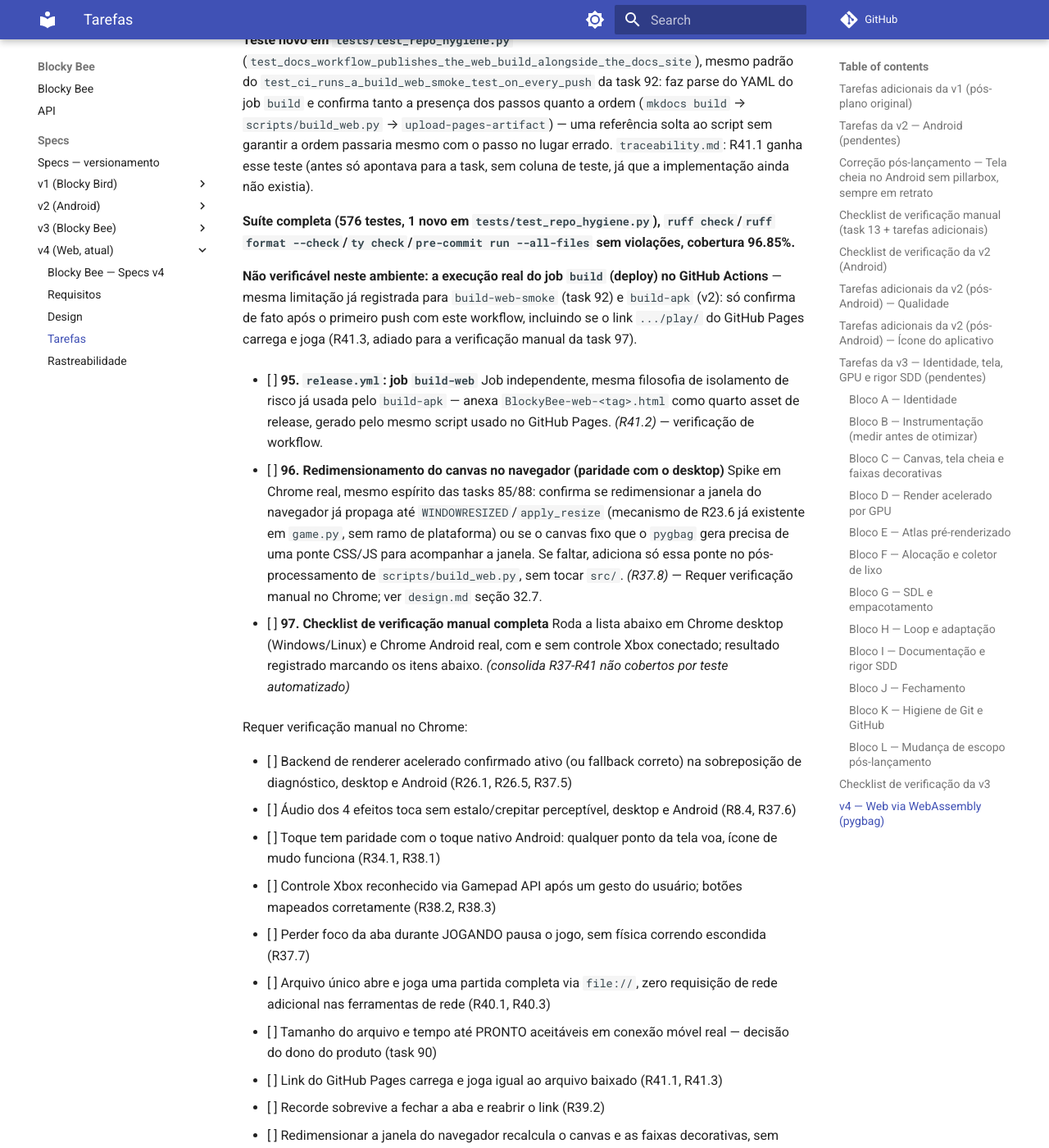
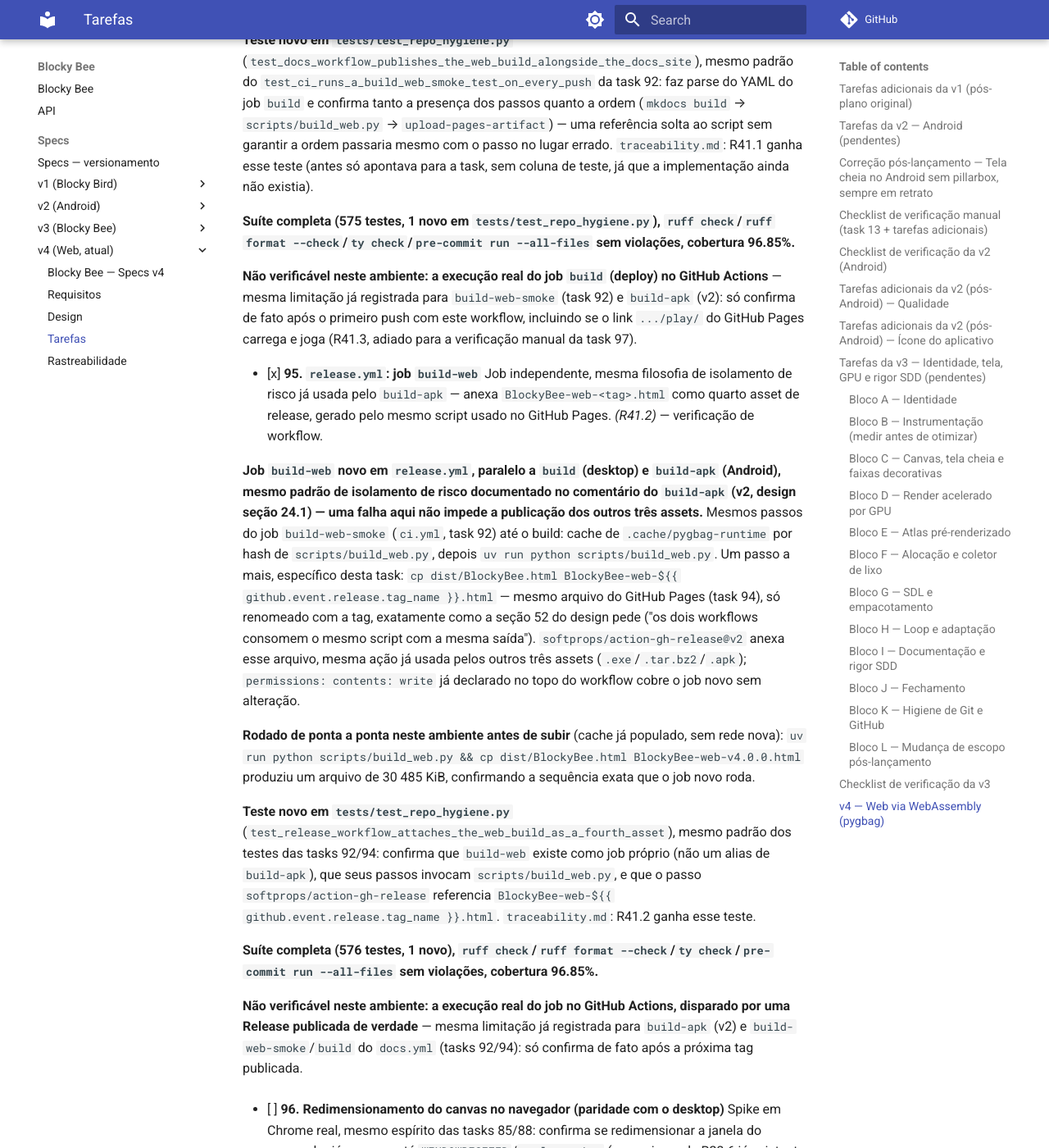
Before and after one commit to douglaspands/blocky-bird-game, an MkDocs documentation site: the page built from docs/specs/v4/tasks.md, in a window 1280 px wide and 1400 px high, scrolled down 81625 px. Shown: the whole window at 82% size. Built offline with MkDocs 1.6.1 and Material for MkDocs 9.7.7, drawn with Linux system fonts in a browser that asks for light colours; comment, search, counter and statistics services are not loaded.

Commit message:
Conclui task 95 (v4): release.yml ganha job build-web, R41.2
Job independente, mesmo padrao de isolamento de risco do build-apk (design
v2 secao 24.1): roda scripts/build_web.py (mesmo script e cache de runtime
vendorizado ja usados por ci.yml/docs.yml) e anexa BlockyBee-web-<tag>.html
como quarto asset via softprops/action-gh-release, ao lado do .exe/.tar.bz2/
.apk ja publicados.

Corrige tambem a contagem de testes registrada na nota da task 94
(dizia 576, era 575).

Co-Authored-By: Claude Sonnet 5 <noreply@anthropic.com>

```diff
--- a/specs/v4/tasks.md
+++ b/specs/v4/tasks.md
@@ -1069,12 +1069,22 @@ Requer aparelho Android real:
 
   **Teste novo em `tests/test_repo_hygiene.py`** (`test_docs_workflow_publishes_the_web_build_alongside_the_docs_site`), mesmo padrão do `test_ci_runs_a_build_web_smoke_test_on_every_push` da task 92: faz parse do YAML do job `build` e confirma tanto a presença dos passos quanto a ordem (`mkdocs build` → `scripts/build_web.py` → `upload-pages-artifact`) — uma referência solta ao script sem garantir a ordem passaria mesmo com o passo no lugar errado. `traceability.md`: R41.1 ganha esse teste (antes só apontava para a task, sem coluna de teste, já que a implementação ainda não existia).
 
-  **Suíte completa (576 testes, 1 novo em `tests/test_repo_hygiene.py`), `ruff check`/`ruff format --check`/`ty check`/`pre-commit run --all-files` sem violações, cobertura 96.85%.**
+  **Suíte completa (575 testes, 1 novo em `tests/test_repo_hygiene.py`), `ruff check`/`ruff format --check`/`ty check`/`pre-commit run --all-files` sem violações, cobertura 96.85%.**
 
   **Não verificável neste ambiente: a execução real do job `build` (deploy) no GitHub Actions** — mesma limitação já registrada para `build-web-smoke` (task 92) e `build-apk` (v2): só confirma de fato após o primeiro push com este workflow, incluindo se o link `.../play/` do GitHub Pages carrega e joga (R41.3, adiado para a verificação manual da task 97).
 
-- [ ] **95. `release.yml`: job `build-web`**
+- [x] **95. `release.yml`: job `build-web`**
   Job independente, mesma filosofia de isolamento de risco já usada pelo `build-apk` — anexa `BlockyBee-web-<tag>.html` como quarto asset de release, gerado pelo mesmo script usado no GitHub Pages. _(R41.2)_ — verificação de workflow.
+
+  **Job `build-web` novo em `release.yml`, paralelo a `build` (desktop) e `build-apk` (Android), mesmo padrão de isolamento de risco documentado no comentário do `build-apk` (v2, design seção 24.1) — uma falha aqui não impede a publicação dos outros três assets.** Mesmos passos do job `build-web-smoke` (`ci.yml`, task 92) até o build: cache de `.cache/pygbag-runtime` por hash de `scripts/build_web.py`, depois `uv run python scripts/build_web.py`. Um passo a mais, específico desta task: `cp dist/BlockyBee.html BlockyBee-web-${{ github.event.release.tag_name }}.html` — mesmo arquivo do GitHub Pages (task 94), só renomeado com a tag, exatamente como a seção 52 do design pede ("os dois workflows consomem o mesmo script com a mesma saída"). `softprops/action-gh-release@v2` anexa esse arquivo, mesma ação já usada pelos outros três assets (`.exe`/`.tar.bz2`/`.apk`); `permissions: contents: write` já declarado no topo do workflow cobre o job novo sem alteração.
+
+  **Rodado de ponta a ponta neste ambiente antes de subir** (cache já populado, sem rede nova): `uv run python scripts/build_web.py && cp dist/BlockyBee.html BlockyBee-web-v4.0.0.html` produziu um arquivo de 30 485 KiB, confirmando a sequência exata que o job novo roda.
+
+  **Teste novo em `tests/test_repo_hygiene.py`** (`test_release_workflow_attaches_the_web_build_as_a_fourth_asset`), mesmo padrão dos testes das tasks 92/94: confirma que `build-web` existe como job próprio (não um alias de `build-apk`), que seus passos invocam `scripts/build_web.py`, e que o passo `softprops/action-gh-release` referencia `BlockyBee-web-${{ github.event.release.tag_name }}.html`. `traceability.md`: R41.2 ganha esse teste.
+
+  **Suíte completa (576 testes, 1 novo), `ruff check`/`ruff format --check`/`ty check`/`pre-commit run --all-files` sem violações, cobertura 96.85%.**
+
+  **Não verificável neste ambiente: a execução real do job no GitHub Actions, disparado por uma Release publicada de verdade** — mesma limitação já registrada para `build-apk` (v2) e `build-web-smoke`/`build` do `docs.yml` (tasks 92/94): só confirma de fato após a próxima tag publicada.
 
 - [ ] **96. Redimensionamento do canvas no navegador (paridade com o desktop)**
   Spike em Chrome real, mesmo espírito das tasks 85/88: confirma se redimensionar a janela do navegador já propaga até `WINDOWRESIZED`/`apply_resize` (mecanismo de R23.6 já existente em `game.py`, sem ramo de plataforma) ou se o canvas fixo que o `pygbag` gera precisa de uma ponte CSS/JS para acompanhar a janela. Se faltar, adiciona só essa ponte no pós-processamento de `scripts/build_web.py`, sem tocar `src/`. _(R37.8)_ — Requer verificação manual no Chrome; ver `design.md` seção 32.7.
```
Also changed, not shown: specs/v4/traceability.md (+1 -1 lines), 2 other files.
